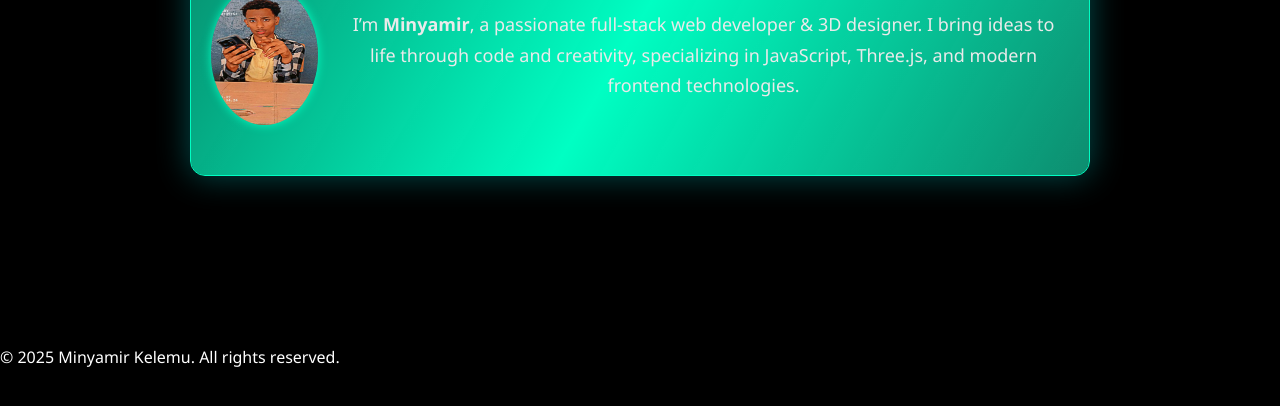
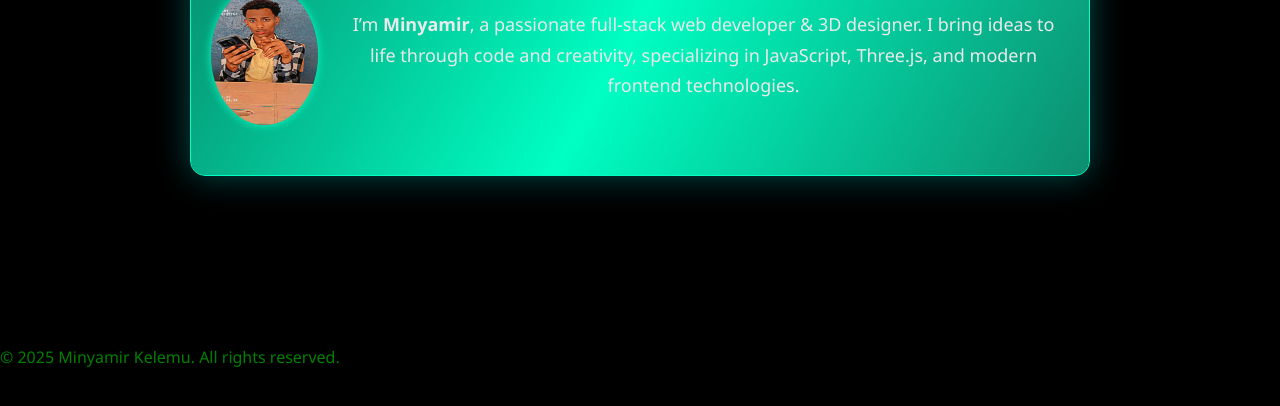
Before and after one commit to minyamir/portifoli, a plain HTML site: page index.html in a window 1280 px wide. Shown: the part 294-700 px from the top of the page. Drawn offline with Linux system fonts and the light colour scheme.

Commit message:
Update index.html

```diff
--- a/index.html
+++ b/index.html
@@ -38,7 +38,7 @@
 
 
 <div><footer>
-  <p>&copy; 2025 Minyamir Kelemu. All rights reserved.</p>
+  <p style="color:green">&copy; 2025 Minyamir Kelemu. All rights reserved.</p>
 </footer>
  </div>
 </body>
```
